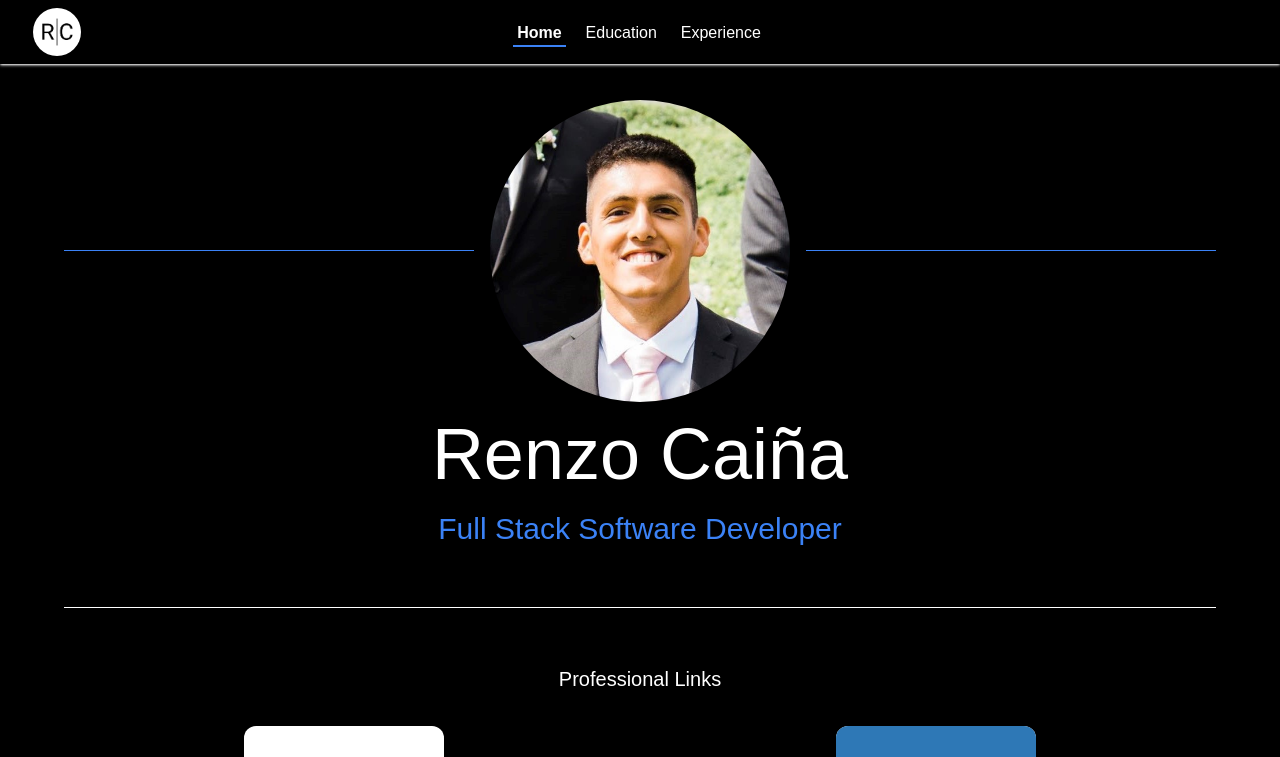
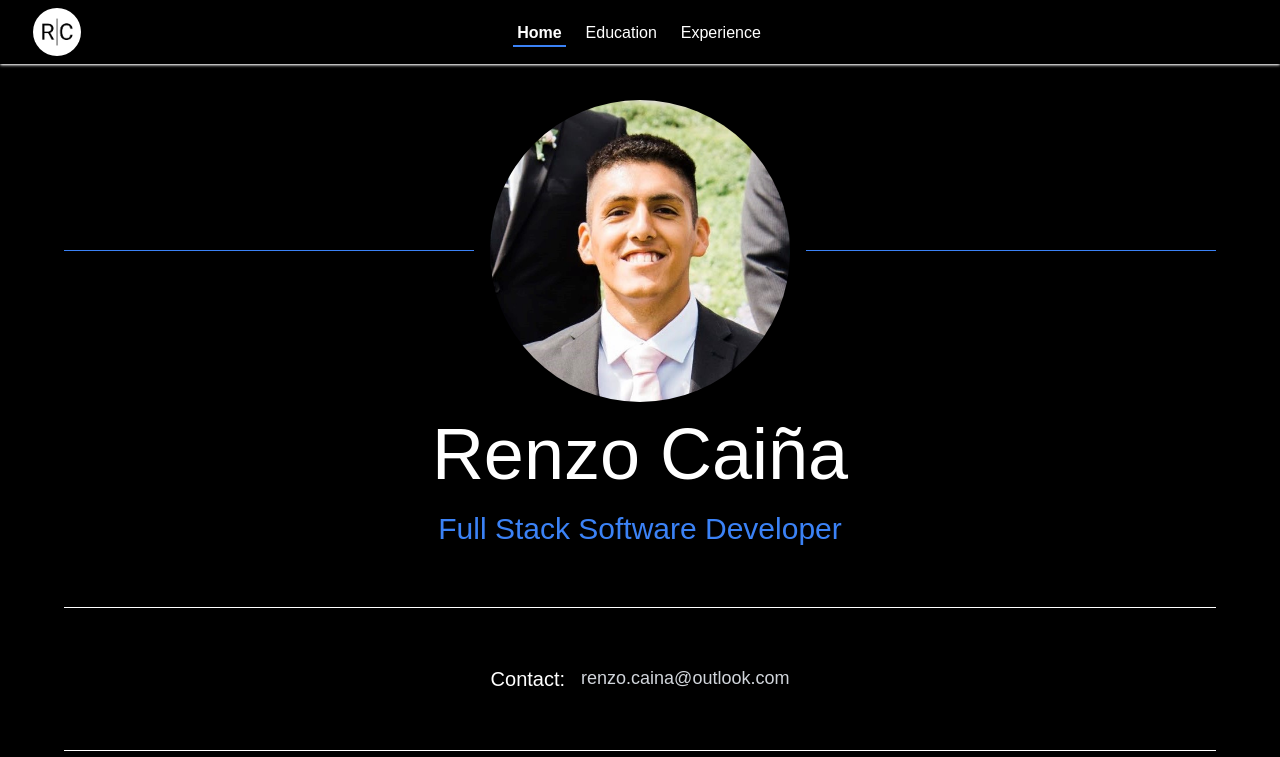
Before and after one commit to rcaina/portfolio, a Next.js app: page / in a window 1280 px wide. Shown: the top 757 px of the page. Built offline with nearby package versions, Linux system fonts and the light colour scheme; a web font is replaced by a local one.

Commit message:
add resume and contact info (#3)

```diff
--- a/pages/experience/index.tsx
+++ b/pages/experience/index.tsx
@@ -19,6 +19,17 @@ const Experience = () => {
               <hr className="w-full border-secondary-500" />
             </div>
           </div>
+          <div className="text-center">
+            <a
+              href="/files/Resume.pdf"
+              target="_blank"
+              rel="noopener noreferrer"
+              className="rounded-xl border border-foreground p-4 hover:text-secondary-500 hover:shadow-lg hover:shadow-secondary-500"
+            >
+              Download Resume
+            </a>
+          </div>
+          <hr className="w-full border-foreground" />
           <div className="flex flex-col gap-12">
             {EXPERIENCES.map((experience, index) => (
               <div key={index}>
--- a/pages/index.tsx
+++ b/pages/index.tsx
@@ -53,6 +53,27 @@ export default function Home() {
           <Hero />
           <hr className="w-full border-foreground" />
           <div className="flex flex-col gap-8 text-center">
+            <div className="flex: gap-8">
+              <div className="flex items-center justify-center gap-4">
+                <h2 className="items-center justify-center text-xl font-medium">
+                  Contact:
+                </h2>
+                <a
+                  href="#"
+                  onClick={(e) => {
+                    e.preventDefault();
+                    window.location.href =
+                      "mailto:" + "renzo.caina" + "@" + "outlook.com";
+                  }}
+                  className="group inline-flex items-center justify-center text-lg text-secondary-500 hover:text-blue-500 dark:text-gray-300 dark:hover:text-blue-400"
+                >
+                  renzo.caina@outlook.com
+                </a>
+              </div>
+            </div>
+          </div>
+          <hr className="w-full border-foreground" />
+          <div className="flex flex-col gap-8 text-center">
             <h2 className="text-xl font-medium">Professional Links</h2>
             <div className="grid grid-cols-2 gap-8">
               {socialLinks.map((link, index) => (
```
Also changed, not shown: components/layout/Header.tsx (+8 -0 lines), 1 other file (tests, documents, lock files or other folders).
